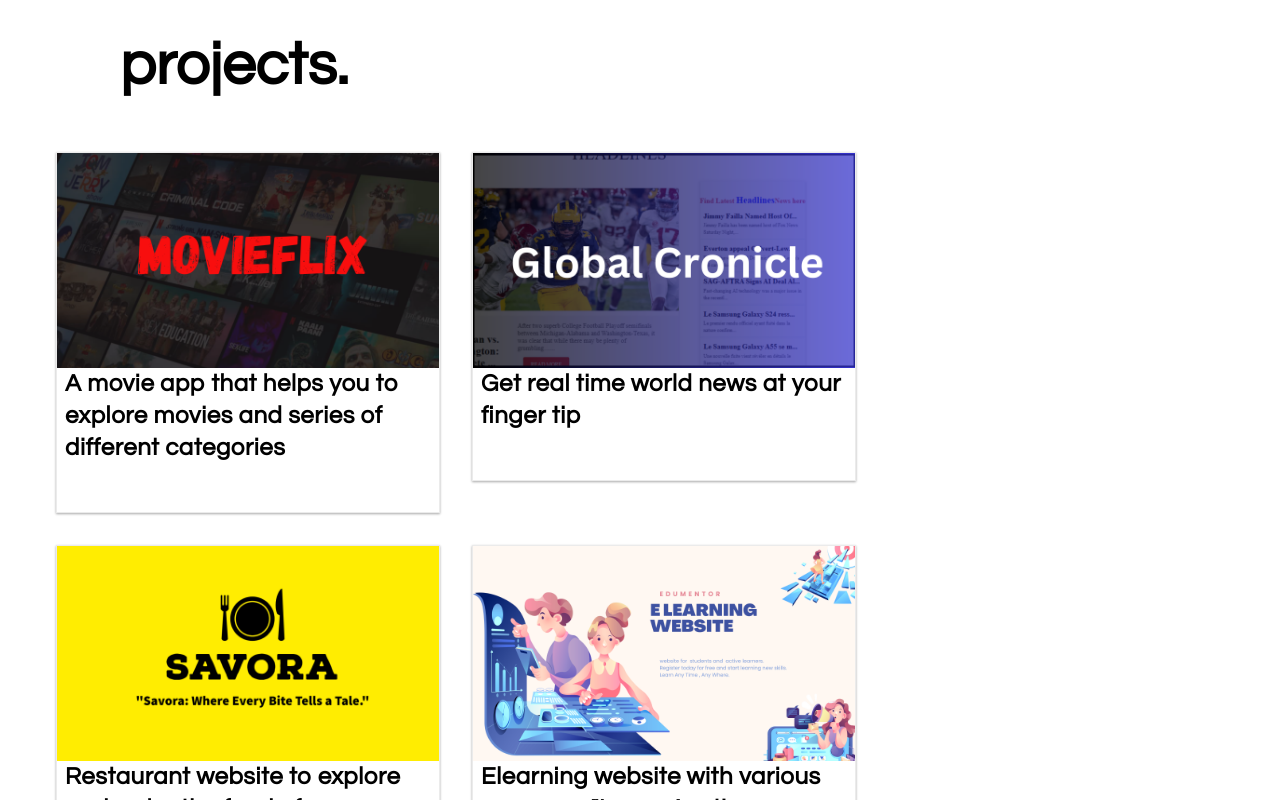
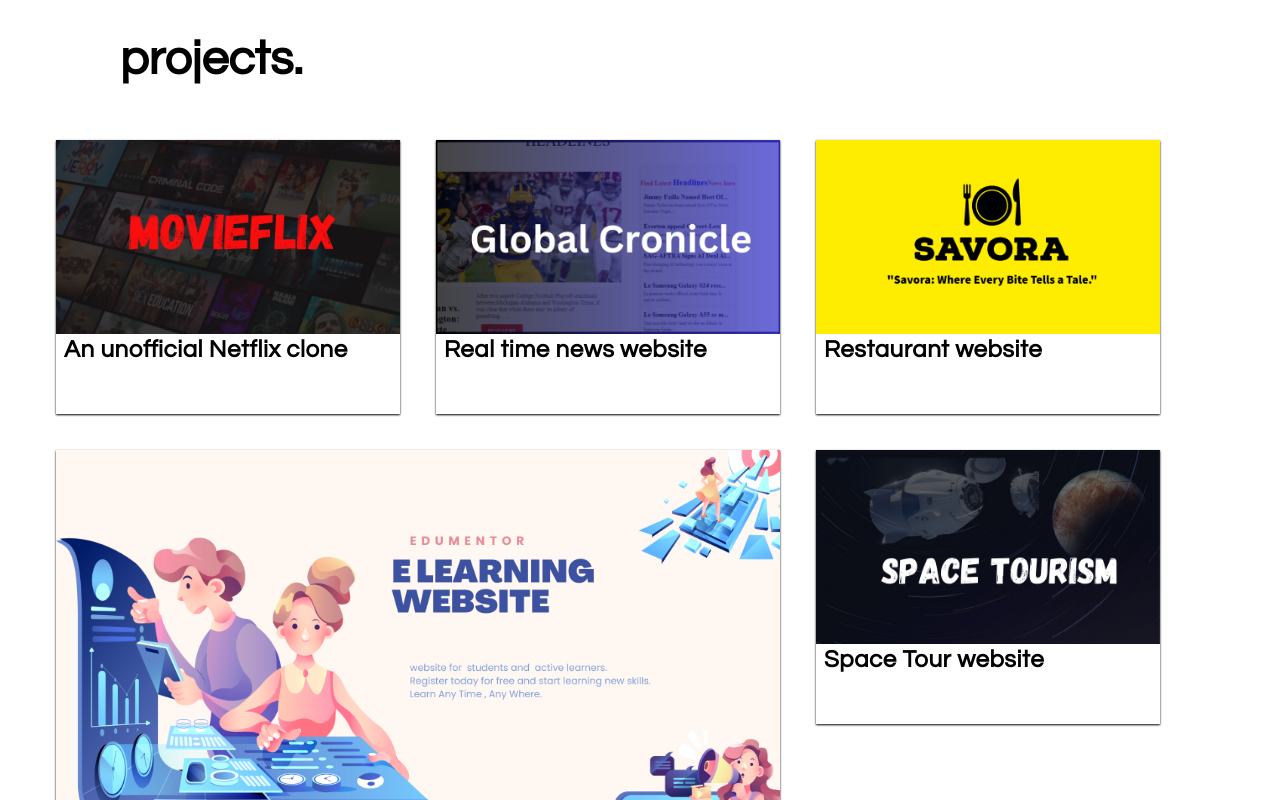
Before and after one commit to EditsbyVineeth/Demo_Website, a React (Create React App) app: page / in a window 1280 px wide. Shown: the part 600-1400 px from the top of the page. Built offline with nearby package versions, Linux system fonts and the light colour scheme.

Commit message:
changes made to the projectTiles

```diff
--- a/src/Pages/Home/HomePage.jsx
+++ b/src/Pages/Home/HomePage.jsx
@@ -11,7 +11,7 @@
   const [highlightVisible, setHighlightVisible] = useState(false);
 
   const handleDownloadResume = () => {
-    const resumePath = '../../Assets/VineethPV_Resume (3).pdf';
+    const resumePath = '/src/Assets/VineethPV_Resume (3).pdf';
 
     // Create a temporary anchor element
     const anchorElement = document.createElement('a');
--- a/src/Pages/Projects/ProjectTiles.jsx
+++ b/src/Pages/Projects/ProjectTiles.jsx
@@ -8,13 +8,13 @@
 
 
   return (
-    <div className={` ${darkMode && ' bg-gray-800'} box__shadow flex flex-col hover:shadow-2xl shadow-black
-           w-10/12 md:w-96 md:h-auto m-2 md:m-4 pb-12`}
+    <div className={` ${darkMode && ' bg-gray-800'} flex flex-col shadow-sm shadow-black
+            md:h-auto m-2 md:m-4 pb-12`}
        >
         {/* <img src={sampleImg} alt='projectPic' className='project_pic w-1/2 md:w-full z-0 '/> */}
 
-        <div className=' bg-blue-700 object-cover'>
-          <img src={sampleImg} alt='projectPic' className='project_pic z-0  '/>
+        <div className=' bg-blue-700 overflow-hidden'>
+          <img src={sampleImg} alt='projectPic' className='project_pic z-0 transition-all duration-700 hover:scale-125' />
           </div>
 
 
--- a/src/Pages/Projects/Projects.js
+++ b/src/Pages/Projects/Projects.js
@@ -22,17 +22,17 @@
   return (
     <div className={`transition-colors duration-500 mt-12 md:mt-32 flex flex-col items-center justify-center px-10`}>
         <span
-        className={` ${darkMode && 'text-violet-700 '} w-full text-3xl md:text-6xl  px-20 font-bold`}>
+        className={` ${darkMode && 'text-violet-700 '} w-full text-3xl md:text-5xl  px-20 font-bold`}>
         projects.
       </span>
       <div className='flex flex-wrap mt-8 md:mt-10'>
-      <div className=' flex flex-wrap '>
+      <div className=' flex-wrap gap-1 grid grid-cols-1 md:grid-cols-3 '>
 
-           <Link to='/movieApp' > <ProjectTiles  sampleImg={movieapp} content={'A movie app that helps you to explore movies and series of different categories'}/></Link>
-           <Link to='/globalChronicle'>  <ProjectTiles  sampleImg={newsapp} content={'Get real time world news at your finger tip'}/>   </Link>
-           <Link to='/savora'>  <ProjectTiles  sampleImg={foodapp} content={'Restaurant website to explore and order the food of your tastes'}/>   </Link>
-           <Link to='/eduMentor'>  <ProjectTiles  sampleImg={elearning} content={'Elearning website with various courses - "Learn Anytime Anywhere'}/>   </Link>
-           <Link to='/spaceTour'>  <ProjectTiles  sampleImg={spaceTourism} content={'Website based on space tourism- explore different planets , technologies here.'}/>    </Link>
+          <div> <Link to='/movieApp' > <ProjectTiles  sampleImg={movieapp} content={'An unofficial Netflix clone '}/></Link>   </div>
+          <div> <Link to='/globalChronicle'>  <ProjectTiles  sampleImg={newsapp} content={'Real time news website'}/>   </Link></div>
+          <div> <Link to='/savora'>  <ProjectTiles  sampleImg={foodapp} content={'Restaurant website '}/>   </Link></div>
+          <div className=' md:col-span-2'> <Link to='/eduMentor'>  <ProjectTiles  sampleImg={elearning} content={'EduMentor - "Learn Anytime Anywhere'}/>   </Link></div>
+          <div> <Link to='/spaceTour'>  <ProjectTiles  sampleImg={spaceTourism} content={'Space Tour website'}/> </Link> </div>
 
         </div>
     </div>
--- a/src/Project _Previews/Edumentor/Edumentor.js
+++ b/src/Project _Previews/Edumentor/Edumentor.js
@@ -35,7 +35,7 @@
     exit={{opacity:0.4, transitionDuration: 2, width:0}}
     >
         <Part1
-         title={'EduMentor'} description={'Learn Any Time, Any Where'}
+         title={'EduMentor'}
          liveSite={'https://callmevineeth.github.io/EdMentor02/'}  gitCode={'https://github.com/callmeVineeth/EdMentor02'}
          />
 
--- a/src/Project _Previews/GlobalChronicle/GlobalChronicle.js
+++ b/src/Project _Previews/GlobalChronicle/GlobalChronicle.js
@@ -32,7 +32,7 @@
       exit={{opacity:0.4, transitionDuration: 2, width:0}}
     >
         <Part1
-         title={'GlobalChronicle'} description={'Where News Finds Its Voice'}
+         title={'GlobalChronicle'}
          liveSite={'https://github.com/callmeVineeth/Global-Chronicle'} gitCode={'https://github.com/callmeVineeth/Global-Chronicle'}
          />
 
--- a/src/Project _Previews/MovieApp/Movie.js
+++ b/src/Project _Previews/MovieApp/Movie.js
@@ -24,10 +24,7 @@
 
   useEffect(()=>{
     window.scrollTo(0,0)
-  },[])
-
-
-  console.log('MovieFlixData:', MovieFlixData);
+  })
 
 
   return (
@@ -39,7 +36,7 @@
      exit={{opacity:0.4, transitionDuration: 2, width:0}}
     >
       <Part1
-        title={'Movieflix'} description={'Explore latest movies and series of all genres'}
+        title={'Movieflix'}
         liveSite={'https://callmevineeth.github.io/MovieApp/'}  gitCode={'https://github.com/callmeVineeth/MovieApp'}
       />
 
--- a/src/Project _Previews/Savora/Savora.js
+++ b/src/Project _Previews/Savora/Savora.js
@@ -35,7 +35,7 @@
       exit={{opacity:0.4, transitionDuration: 2, width:0}}
     >
     <Part1
-     title={'Savora'} description={'Explore delicious food of your taste and cultu.re with Savora'}/>
+     title={'Savora'} />
 
     <Part2
     projectTitle={'Savora'}
--- a/src/Project _Previews/SpaceTour/SpaceTour.js
+++ b/src/Project _Previews/SpaceTour/SpaceTour.js
@@ -33,14 +33,12 @@
     transition={{ duration:1}}
     exit={{opacity:0.4, transitionDuration: 2, width:0}}
   >        <Part1
-         title={'Movieflix'} description={'Explore latest movies and series of all geners'}
+         title={'Space Tour'}
          gitCode={'https://github.com/callmeVineeth/SpaceTour'}  liveSite={' https://callmevineeth.github.io/SpaceTour/'}
          />
 
         <Part2
-        projectTitle={'MovieFlix'}   previewVideo1={preview1}  previewVideo2={preview2}
-        projectDesc={'An unofficial Netflix clone where you can explore different movies and series'}
-         secDesc={'kfhdhf sodhfodoffsdfdfffffff dfd '}
+        projectTitle={'SpaceTour'}   previewVideo1={preview1}  previewVideo2={preview2}
          aboutProject={''}
          samImg1={Img1}  samImg2={Img2}  samImg3={Img3}  samImg4={Img4}  samImg5={Img5}  samImg6={Img6}
          samImg7={Img7} samImg8={Img8} samImg9={Img9} data={SpaceTourData}
```
